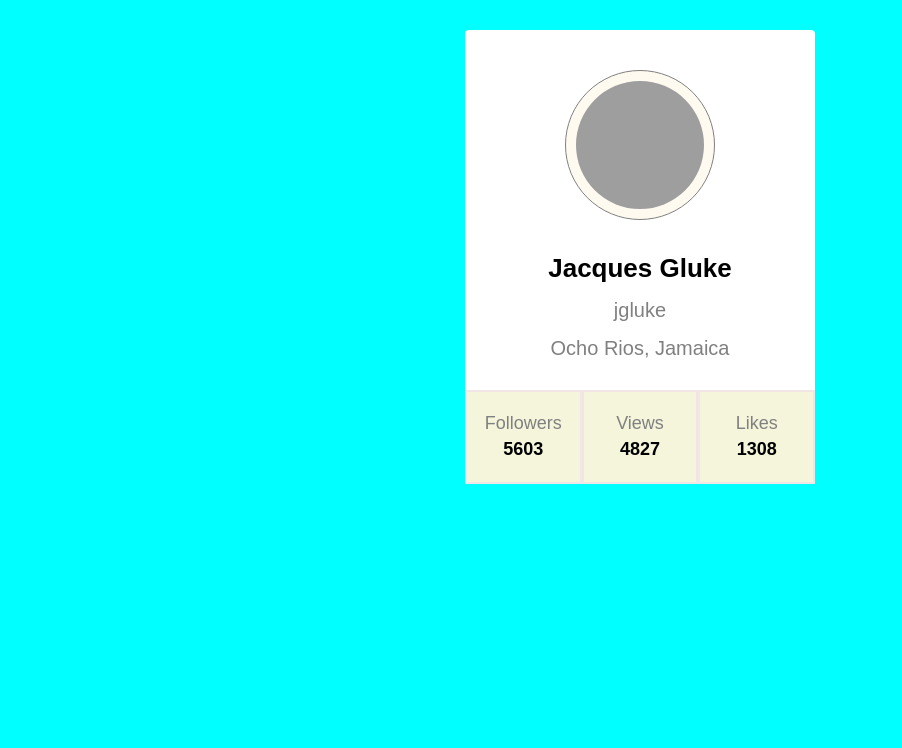
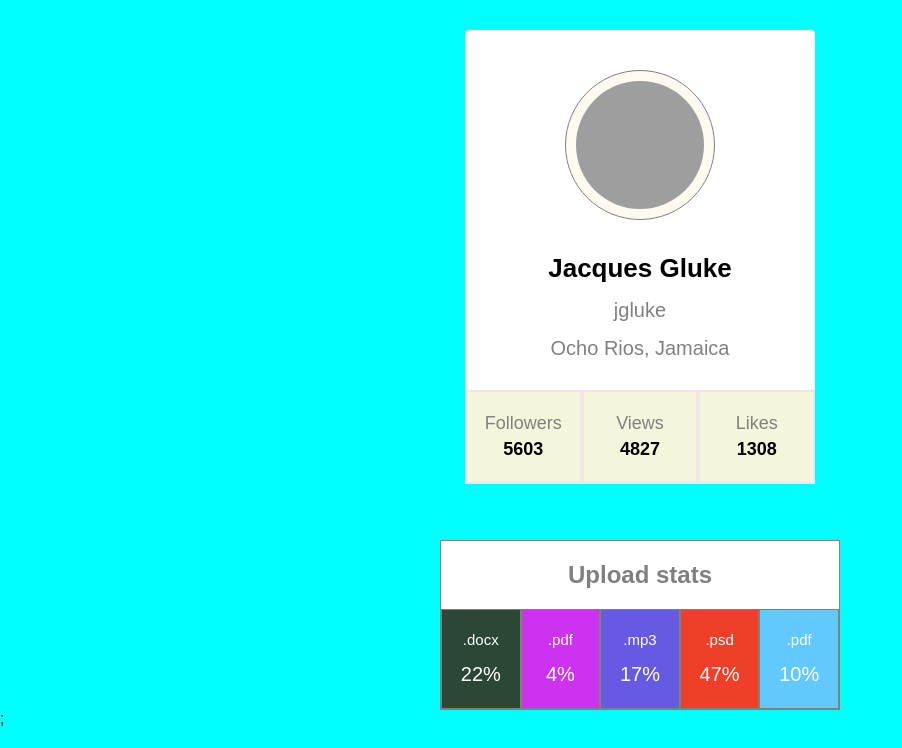
Before and after one commit to KaterinaGerts/goit-react-hw-01-components, a JavaScript app: page / in a window 1280 px wide. Shown: the top 748 px of the page, without its empty margins (0-902 px from the left). Built offline with nearby package versions, Linux system fonts and the light colour scheme; grey boxes are pictures that could not be loaded.

Commit message:
Statistics

```diff
--- a/src/App.js
+++ b/src/App.js
@@ -1,5 +1,7 @@
 import Profile from 'components/Profile/Profile';
 import user from 'components/Profile/user.json';
+import Statistics from 'components/Statistics/Statistics';
+import statisticalData from 'components/Statistics/statistical-data.json';
 
 export default function App() {
   return (
@@ -11,6 +13,7 @@ export default function App() {
         avatar={user.avatar}
         stats={user.stats}
       />
+      <Statistics title="Upload stats" stats={statisticalData} />;
     </div>
   );
 }
--- a/src/components/Profile/Profile.js
+++ b/src/components/Profile/Profile.js
@@ -9,7 +9,6 @@ export default function Profile({
   avatar = defaultImage,
   stats,
 }) {
-  console.log(stats);
   return (
     <div className={s.profile}>
       <div className={s.description}>
--- /dev/null
+++ b/src/components/Statistics/RandomColor.js
@@ -0,0 +1,6 @@
+export default function generateColor() {
+  const r = Math.floor(Math.random() * 256);
+  const g = Math.floor(Math.random() * 256);
+  const b = Math.floor(Math.random() * 256);
+  return `rgb(${r},${g},${b})`;
+}
--- /dev/null
+++ b/src/components/Statistics/Statistics.js
@@ -0,0 +1,28 @@
+import PropTypes from 'prop-types';
+import s from 'components/Statistics/Statistics.module.css';
+import generateColor from 'components/Statistics/RandomColor';
+
+export default function Statistics({ title, stats }) {
+  return (
+    <section className={s.statistics}>
+      <h2 className={s.title}>{title}</h2>
+      <ul className={s.statList}>
+        {stats.map(elem => (
+          <li
+            className={s.item}
+            key={elem.id}
+            style={{ backgroundColor: generateColor() }}
+          >
+            <span className={s.label}>{elem.label}</span>
+            <span className={s.percentage}>{elem.percentage}%</span>
+          </li>
+        ))}
+      </ul>
+    </section>
+  );
+}
+
+Statistics.propTypes = {
+  title: PropTypes.string.isRequired,
+  stats: PropTypes.array.isRequired,
+};
--- /dev/null
+++ b/src/components/Statistics/Statistics.module.css
@@ -0,0 +1,45 @@
+.statistics {
+  width: 400px;
+  margin-left: auto;
+  margin-right: auto;
+  margin-top: 60px;
+  background-color: white;
+  border: 1px solid grey;
+}
+
+.title {
+  margin: 0;
+  padding-top: 20px;
+  padding-bottom: 20px;
+  text-align: center;
+  color: grey;
+}
+
+.statList {
+  display: flex;
+  align-items: center;
+  padding: 0;
+  margin: 0;
+}
+
+.item {
+  text-align: center;
+  margin: 0;
+  border: 1px solid grey;
+}
+
+.label {
+  padding: 20px, 0;
+  margin-bottom: 15px;
+  font-size: 15px;
+  color: #fff;
+  font-weight: normal;
+}
+
+.percentage {
+  padding: 0;
+  margin: 0;
+  font-size: 20px;
+  color: #fff;
+  font-weight: normal;
+}
--- /dev/null
+++ b/src/components/Statistics/statistical-data.json
@@ -0,0 +1,7 @@
+[
+  { "id": "id-1", "label": ".docx", "percentage": 22 },
+  { "id": "id-2", "label": ".pdf", "percentage": 4 },
+  { "id": "id-3", "label": ".mp3", "percentage": 17 },
+  { "id": "id-4", "label": ".psd", "percentage": 47 },
+  { "id": "id-5", "label": ".pdf", "percentage": 10 }
+]
--- a/src/index.css
+++ b/src/index.css
@@ -1,4 +1,5 @@
 @import './components/Profile/Profile.module.css';
+@import './components/Statistics/Statistics.module.css';
 
 body {
   margin: 0;
--- a/src/index.js
+++ b/src/index.js
@@ -1,7 +1,6 @@
 import ReactDOM from 'react-dom';
 import 'modern-normalize/modern-normalize.css';
 import './index.css';
-
 import App from './App';
 
 ReactDOM.render(<App />, document.getElementById('root'));
```
